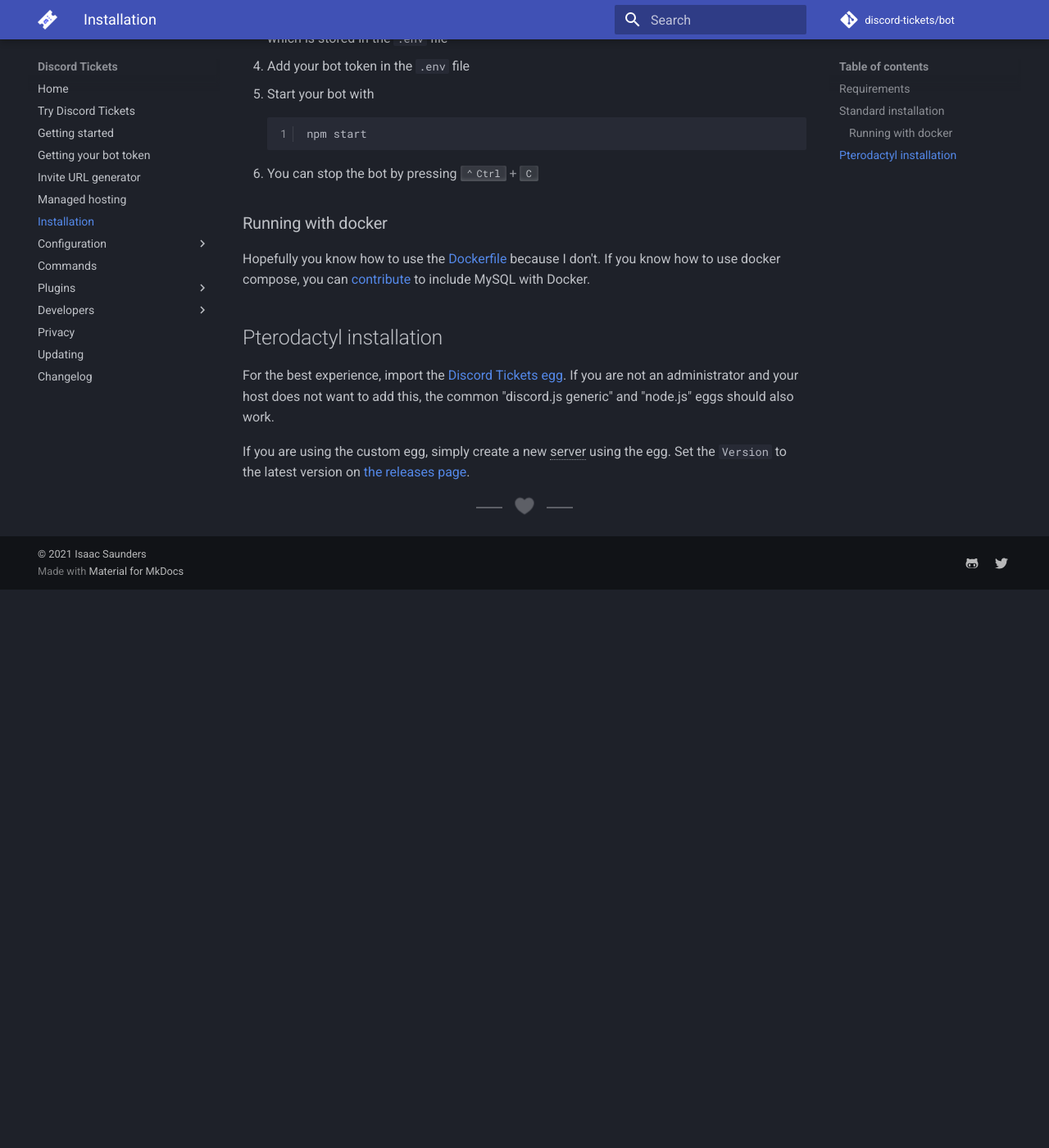
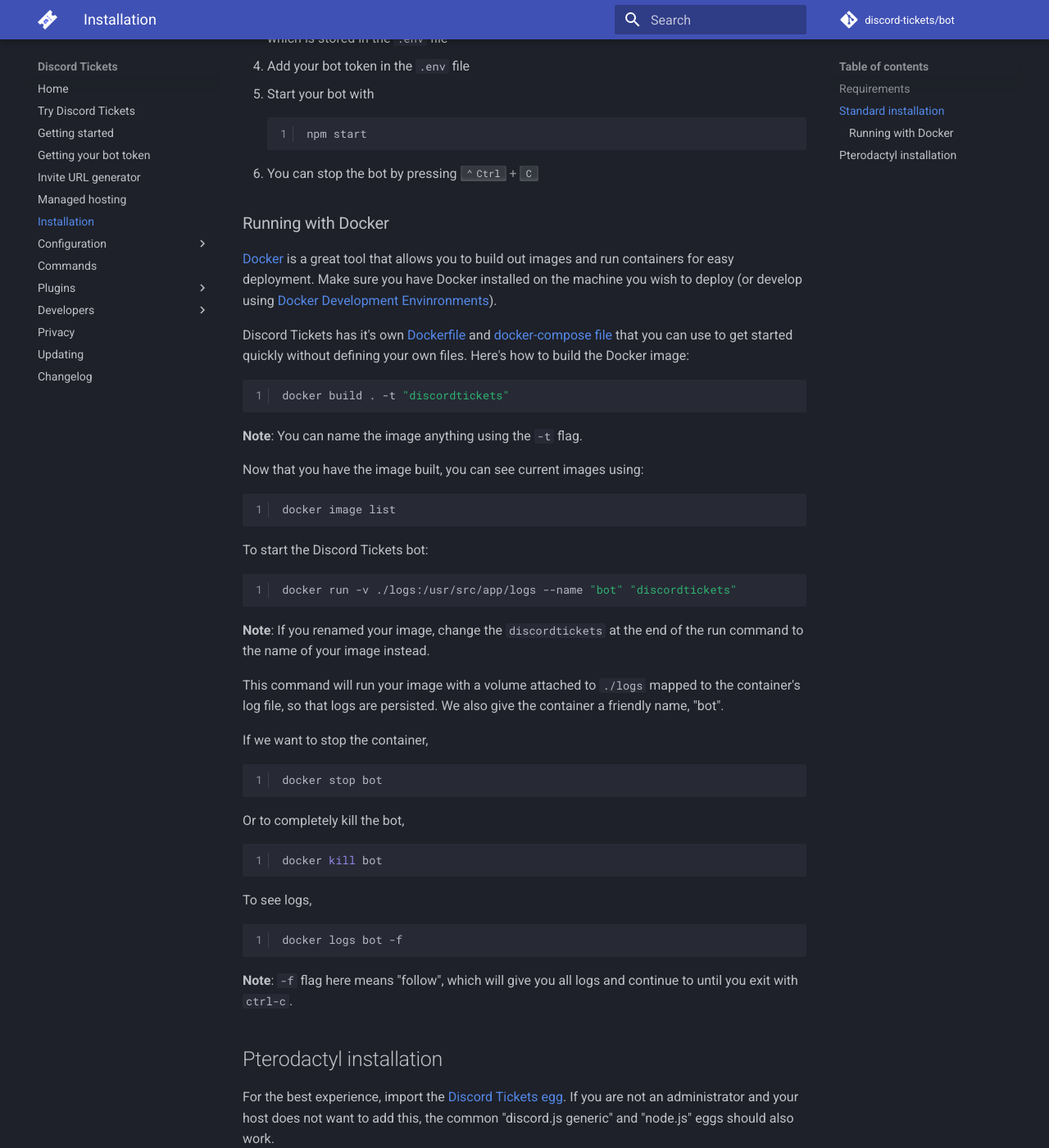
Before and after one commit to discord-tickets/docs, an MkDocs documentation site: the page built from docs/installation.md, in a window 1280 px wide and 1400 px high, scrolled down 1173 px. Shown: the whole window at 82% size. Built offline with MkDocs 1.6.1 and Material for MkDocs 9.7.7, drawn with Linux system fonts in a browser that asks for light colours; emoji names are drawn with the system emoji font; comment, search, counter and statistics services are not loaded; before the commit the page ends 1892 px from its top, so only the background shows below that.

Commit message:
feat: add Docker installation guide

````diff
--- a/docs/installation.md
+++ b/docs/installation.md
@@ -45,9 +45,53 @@
 	```
 6. You can stop the bot by pressing ++ctrl+c++
 
-### Running with docker
+### Running with Docker
 
-Hopefully you know how to use the [Dockerfile](https://github.com/discord-tickets/bot/blob/main/Dockerfile) because I don't. If you know how to use docker compose, you can [contribute](https://github.com/discord-tickets/.github/blob/main/CONTRIBUTING.md) to include MySQL with Docker.
+[Docker](https://www.docker.com/) is a great tool that allows you to build out images and run containers for easy deployment. Make sure you have Docker installed on the machine you wish to deploy (or develop using [Docker Development Envinronments](https://docs.docker.com/desktop/dev-environments/)).
+
+Discord Tickets has it's own [Dockerfile](https://github.com/discord-tickets/bot/blob/main/Dockerfile) and [docker-compose file](https://github.com/discord-tickets/bot/blob/main/docker-compose.yml) that you can use to get started quickly without defining your own files. Here's how to build the Docker image:
+
+```bash
+docker build . -t "discordtickets"
+```
+**Note**: You can name the image anything using the `-t` flag.
+
+Now that you have the image built, you can see current images using:
+
+```bash
+docker image list
+```
+
+To start the Discord Tickets bot:
+
+```bash
+docker run -v ./logs:/usr/src/app/logs --name "bot" "discordtickets"
+```
+
+**Note**: If you renamed your image, change the `discordtickets` at the end of the run command to the name of your image instead.
+
+This command will run your image with a volume attached to `./logs` mapped to the container's log file, so that logs are persisted. We also give the container a friendly name, "bot".
+
+If we want to stop the container,
+
+```bash
+docker stop bot
+```
+
+Or to completely kill the bot,
+
+```bash
+docker kill bot
+```
+
+To see logs,
+
+```bash
+docker logs bot -f
+```
+
+**Note**: `-f` flag here means "follow", which will give you all logs and continue to until you exit with `ctrl-c`.
+
 
 ## Pterodactyl installation
 
````
